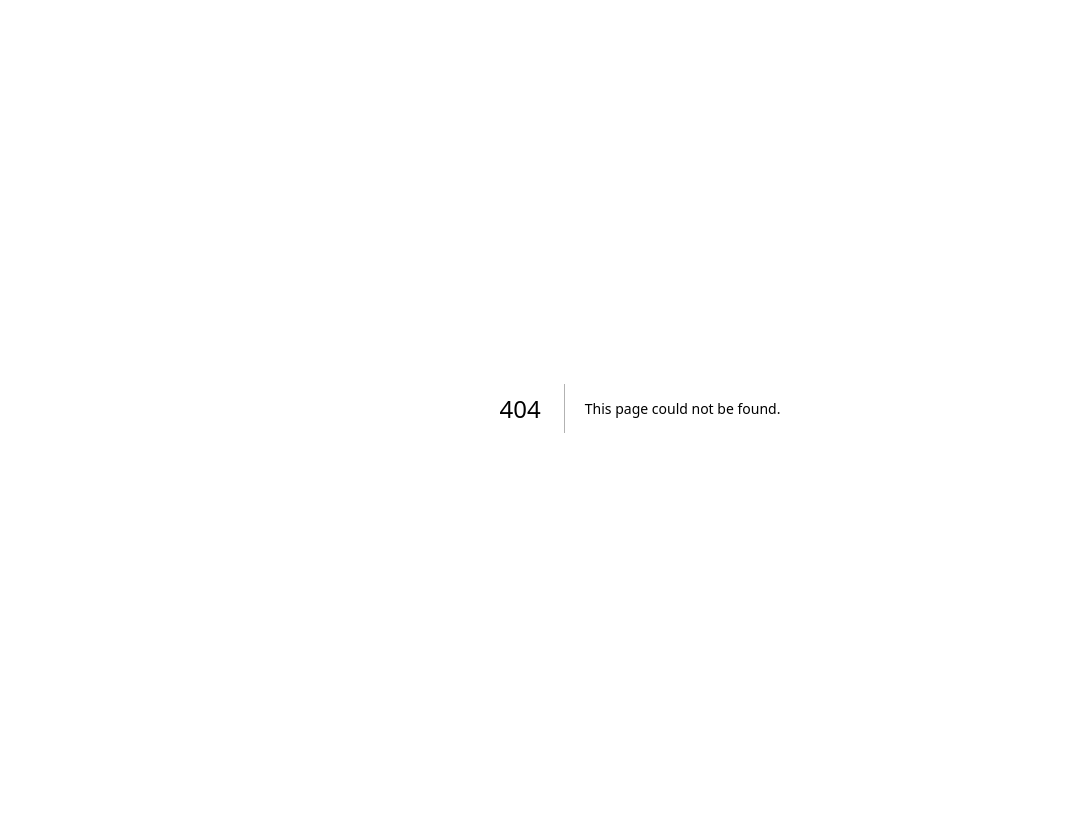
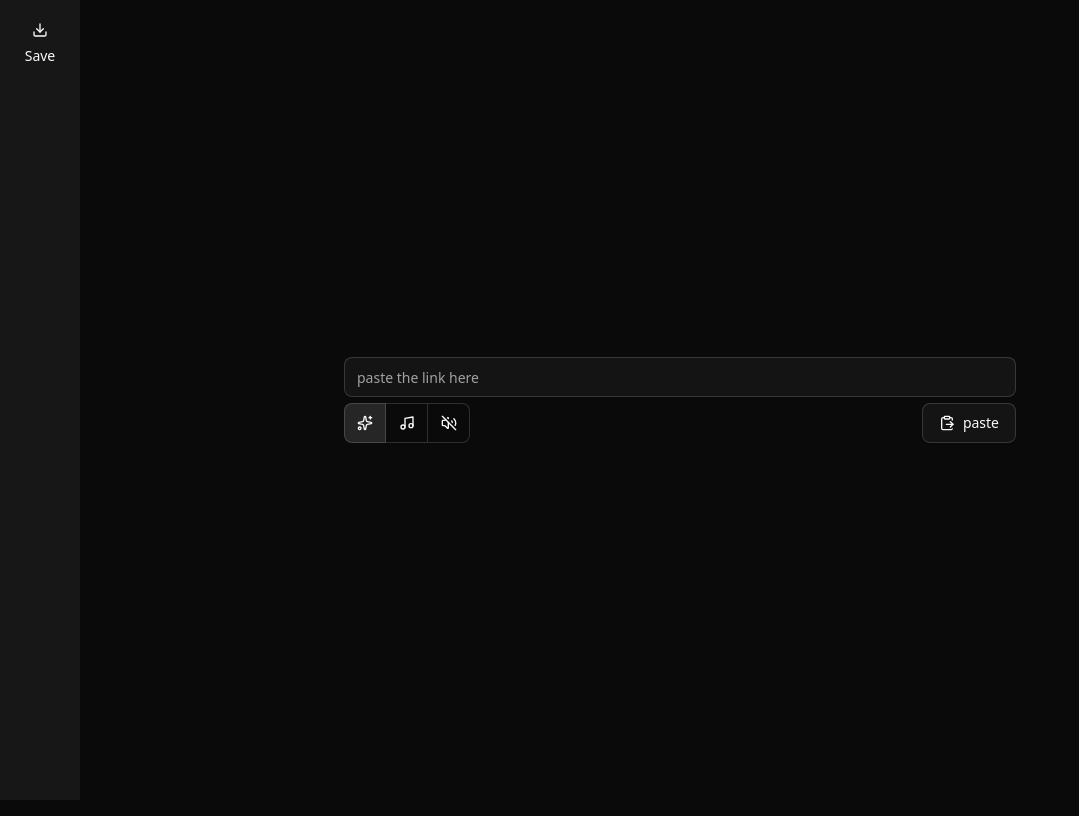
Before and after one commit to michaltarasiuk/get-link, a Next.js app: page /save in a window 1280 px wide. Before the commit this address had no page. Shown: the whole page, without its empty margins (0-1079 px from the left). Built offline with nearby package versions, Linux system fonts and the light colour scheme.

Commit message:
add Sidebar

```diff
--- a/src/app/layout.tsx
+++ b/src/app/layout.tsx
@@ -1,5 +1,6 @@
 import "./globals.css";
 
+import {Sidebar} from "@/components/Sidebar";
 import {cn} from "@/lib/cn";
 import {geistMono, geistSans} from "@/lib/fonts";
 
@@ -8,10 +9,13 @@
     <html lang="en">
       <body
         className={cn(
-          "dark p-2",
+          "dark",
           `${geistSans.variable} ${geistMono.variable} antialiased`,
         )}>
-        {children}
+        <main className={cn("flex h-dvh flex-col", "sm:flex-row-reverse")}>
+          {children}
+          <Sidebar />
+        </main>
       </body>
     </html>
   );
--- /dev/null
+++ b/src/app/not-found.tsx
@@ -0,0 +1,22 @@
+import {
+  Empty,
+  EmptyDescription,
+  EmptyHeader,
+  EmptyTitle,
+} from "@/components/ui/empty";
+import {cn} from "@/lib/cn";
+
+export default function NotFound() {
+  return (
+    <div className={cn("flex flex-1 items-center justify-center")}>
+      <Empty>
+        <EmptyHeader>
+          <EmptyTitle>404 - Not Found</EmptyTitle>
+          <EmptyDescription>
+            The page you&apos;re looking for doesn&apos;t exist.
+          </EmptyDescription>
+        </EmptyHeader>
+      </Empty>
+    </div>
+  );
+}
--- a/src/app/page.tsx
+++ b/src/app/save/page.tsx
@@ -1,9 +1,9 @@
 import {Download} from "@/components/Download";
 import {cn} from "@/lib/cn";
 
-export default function Page() {
+export default function SavePage() {
   return (
-    <div className={cn("flex min-h-dvh items-center justify-center")}>
+    <div className={cn("flex flex-1 items-center justify-center p-2")}>
       <Download />
     </div>
   );
--- a/src/components/Download.tsx
+++ b/src/components/Download.tsx
@@ -1,4 +1,4 @@
-import {Music, Sparkles, VolumeOff} from "lucide-react";
+import {ClipboardPaste, Music, Sparkles, VolumeOff} from "lucide-react";
 
 import {Button} from "@/components/ui/button";
 import {Input} from "@/components/ui/input";
@@ -31,7 +31,7 @@
           </ToggleGroupItem>
         </ToggleGroup>
         <Button variant="outline" size="lg">
-          paste and download
+          <ClipboardPaste /> paste
         </Button>
       </div>
     </div>
--- /dev/null
+++ b/src/components/Sidebar.tsx
@@ -0,0 +1,20 @@
+import {Download} from "lucide-react";
+import Link from "next/link";
+
+import {cn} from "@/lib/cn";
+import {Routes} from "@/lib/routes";
+
+import {Button} from "./ui/button";
+
+export function Sidebar() {
+  return (
+    <nav className={cn("bg-sidebar px-2 py-1", "sm:px-1 sm:py-2")}>
+      <Button variant="ghost" asChild className={cn("flex size-18 flex-col")}>
+        <Link href={Routes.save}>
+          <Download />
+          Save
+        </Link>
+      </Button>
+    </nav>
+  );
+}
--- /dev/null
+++ b/src/components/ui/empty.tsx
@@ -0,0 +1,104 @@
+import {cva, type VariantProps} from "class-variance-authority";
+
+import {cn} from "@/lib/cn";
+
+function Empty({className, ...props}: React.ComponentProps<"div">) {
+  return (
+    <div
+      data-slot="empty"
+      className={cn(
+        "flex min-w-0 flex-1 flex-col items-center justify-center gap-6 rounded-lg border-dashed p-6 text-center text-balance md:p-12",
+        className,
+      )}
+      {...props}
+    />
+  );
+}
+
+function EmptyHeader({className, ...props}: React.ComponentProps<"div">) {
+  return (
+    <div
+      data-slot="empty-header"
+      className={cn(
+        "flex max-w-sm flex-col items-center gap-2 text-center",
+        className,
+      )}
+      {...props}
+    />
+  );
+}
+
+const emptyMediaVariants = cva(
+  "flex shrink-0 items-center justify-center mb-2 [&_svg]:pointer-events-none [&_svg]:shrink-0",
+  {
+    variants: {
+      variant: {
+        default: "bg-transparent",
+        icon: "bg-muted text-foreground flex size-10 shrink-0 items-center justify-center rounded-lg [&_svg:not([class*='size-'])]:size-6",
+      },
+    },
+    defaultVariants: {
+      variant: "default",
+    },
+  },
+);
+
+function EmptyMedia({
+  className,
+  variant = "default",
+  ...props
+}: React.ComponentProps<"div"> & VariantProps<typeof emptyMediaVariants>) {
+  return (
+    <div
+      data-slot="empty-icon"
+      data-variant={variant}
+      className={cn(emptyMediaVariants({variant, className}))}
+      {...props}
+    />
+  );
+}
+
+function EmptyTitle({className, ...props}: React.ComponentProps<"div">) {
+  return (
+    <div
+      data-slot="empty-title"
+      className={cn("text-lg font-medium tracking-tight", className)}
+      {...props}
+    />
+  );
+}
+
+function EmptyDescription({className, ...props}: React.ComponentProps<"p">) {
+  return (
+    <div
+      data-slot="empty-description"
+      className={cn(
+        "text-muted-foreground [&>a:hover]:text-primary text-sm/relaxed [&>a]:underline [&>a]:underline-offset-4",
+        className,
+      )}
+      {...props}
+    />
+  );
+}
+
+function EmptyContent({className, ...props}: React.ComponentProps<"div">) {
+  return (
+    <div
+      data-slot="empty-content"
+      className={cn(
+        "flex w-full max-w-sm min-w-0 flex-col items-center gap-4 text-sm text-balance",
+        className,
+      )}
+      {...props}
+    />
+  );
+}
+
+export {
+  Empty,
+  EmptyContent,
+  EmptyDescription,
+  EmptyHeader,
+  EmptyMedia,
+  EmptyTitle,
+};
--- /dev/null
+++ b/src/lib/routes.ts
@@ -0,0 +1,3 @@
+export const Routes = {
+  save: "/save",
+};
```
